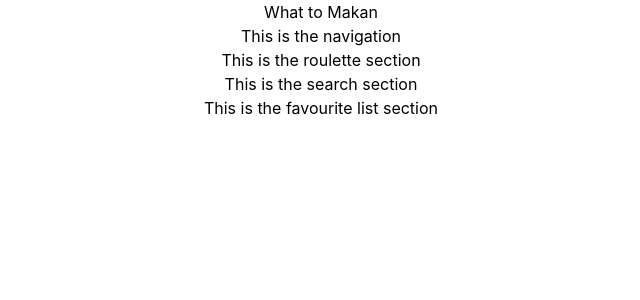
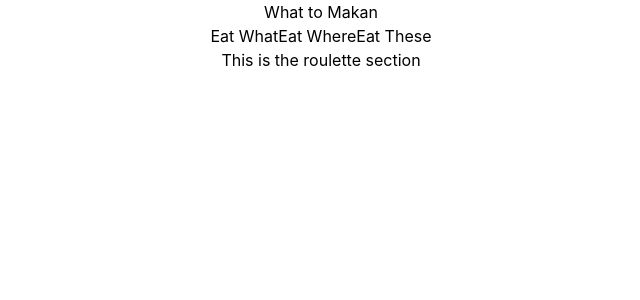
Before and after one commit to charmainelhm/what-to-makan, a React (Create React App) app: page / in a window 1280 px wide. Shown: the top 300 px of the page, without its empty margins (319-959 px from the left). Built offline with nearby package versions, Linux system fonts and the light colour scheme.

Commit message:
Handle change of path using react router

```diff
--- a/src/App.js
+++ b/src/App.js
@@ -3,15 +3,26 @@ import Roulette from "./components/Roulette";
 import Search from "./components/Search";
 import FavouriteList from "./components/FavouriteList";
 import "./App.css";
+import { Route, Switch } from "react-router-dom";
 
 function App() {
   return (
     <div className="App">
       <h1>What to Makan</h1>
       <Navigation />
-      <Roulette />
-      <Search />
-      <FavouriteList />
+      <div>
+        <Switch>
+          <Route exact path="/">
+            <Roulette />
+          </Route>
+          <Route path="/eatWhere">
+            <Search />
+          </Route>
+          <Route path="/eatThese">
+            <FavouriteList />
+          </Route>
+        </Switch>
+      </div>
     </div>
   );
 }
--- a/src/components/Navigation.js
+++ b/src/components/Navigation.js
@@ -1,7 +1,11 @@
+import { Link } from "react-router-dom";
+
 export default function Navigation() {
   return (
-    <>
-      <p>This is the navigation</p>
-    </>
+    <nav>
+      <Link to="/">Eat What</Link>
+      <Link to="/eatWhere">Eat Where</Link>
+      <Link to="/eatThese">Eat These</Link>
+    </nav>
   );
 }
--- a/src/index.js
+++ b/src/index.js
@@ -2,10 +2,13 @@ import React from "react";
 import ReactDOM from "react-dom";
 import "./index.css";
 import App from "./App";
+import { BrowserRouter as Router } from "react-router-dom";
 
 ReactDOM.render(
   <React.StrictMode>
-    <App />
+    <Router>
+      <App />
+    </Router>
   </React.StrictMode>,
   document.getElementById("root")
 );
```
